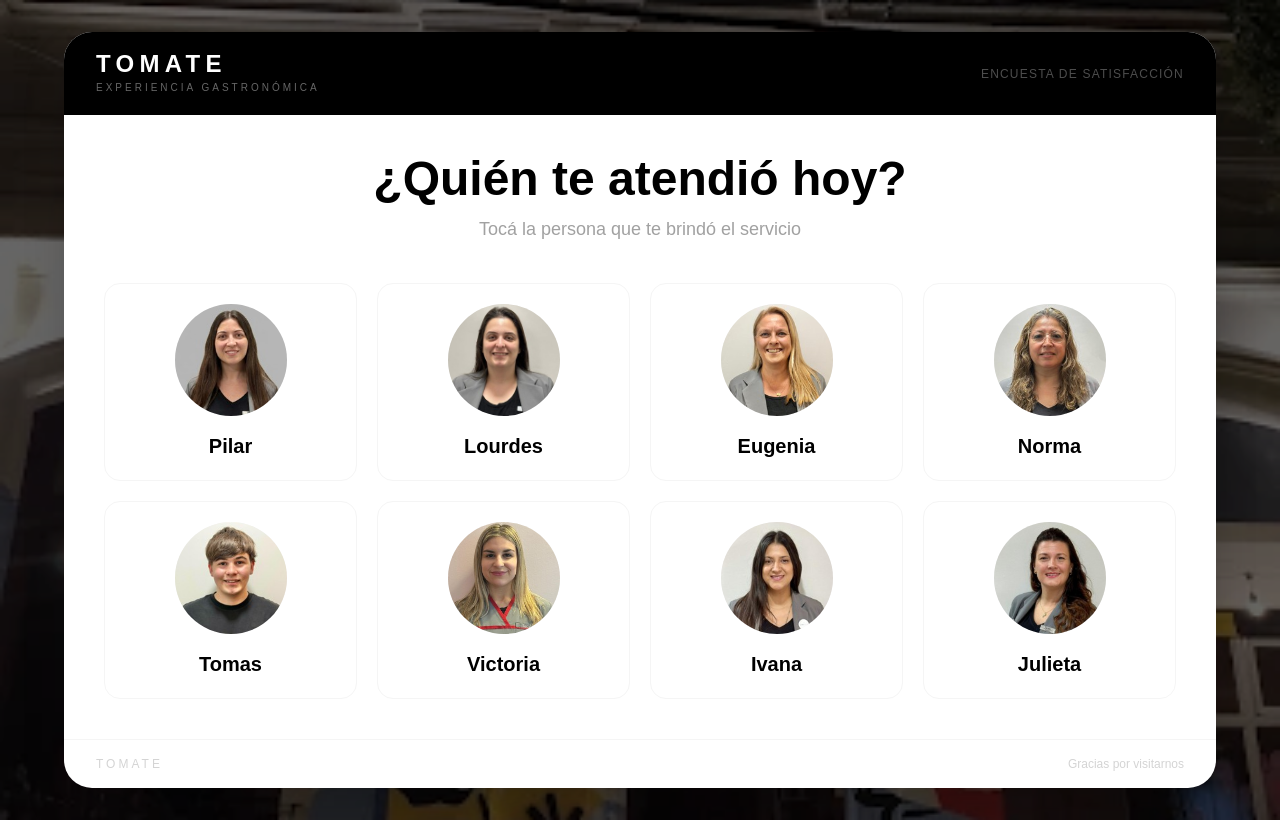
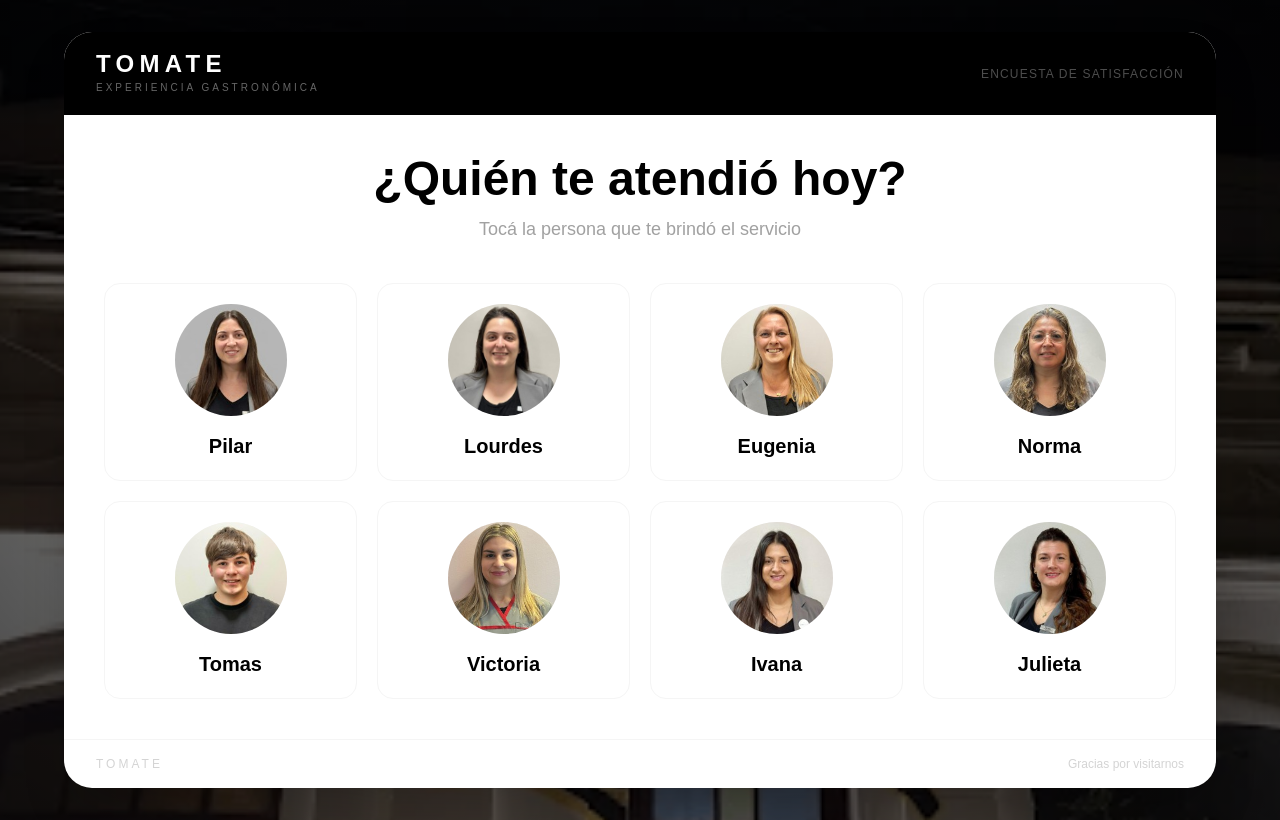
Before and after one commit to agustinmoncada94/encuesta-cliente-dos, a Next.js app: page / in a window 1280 px wide. Built offline with nearby package versions, Linux system fonts and the light colour scheme.

Commit message:
Fondo: background-size 110% y gradiente radial para mostrar el local

```diff
--- a/app/globals.css
+++ b/app/globals.css
@@ -23,8 +23,8 @@ body {
   color: var(--foreground);
   font-family: Arial, Helvetica, sans-serif;
   background-image: url('/fondo.png');
-  background-size: cover;
-  background-position: center 60%;
+  background-size: 110%;
+  background-position: center 30%;
   background-repeat: no-repeat;
   background-attachment: local;
   min-height: 100vh;
--- a/app/page.tsx
+++ b/app/page.tsx
@@ -84,7 +84,7 @@ export default function Home() {
 
   return (
     <div className="min-h-screen flex items-center justify-center p-4 md:p-8 relative">
-      <div className="absolute inset-0 bg-black/60" />
+      <div className="absolute inset-0" style={{ background: "radial-gradient(ellipse at center, rgba(0,0,0,0.35) 0%, rgba(0,0,0,0.75) 100%)" }} />
       <div className="relative z-10 w-full max-w-6xl min-h-[90vh] bg-white rounded-[28px] shadow-2xl overflow-hidden flex flex-col">
 
         {/* ── HEADER ── */}
```
